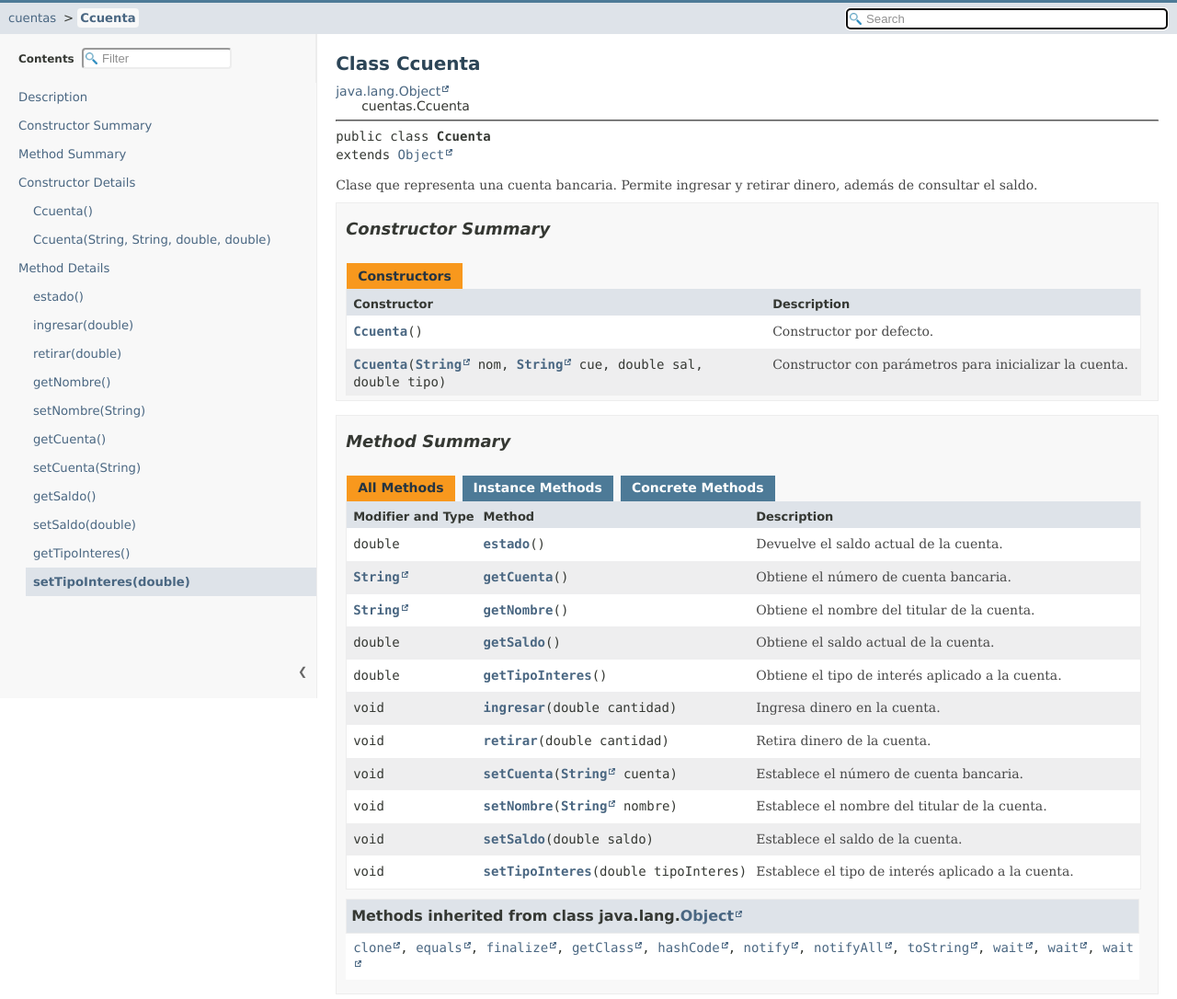
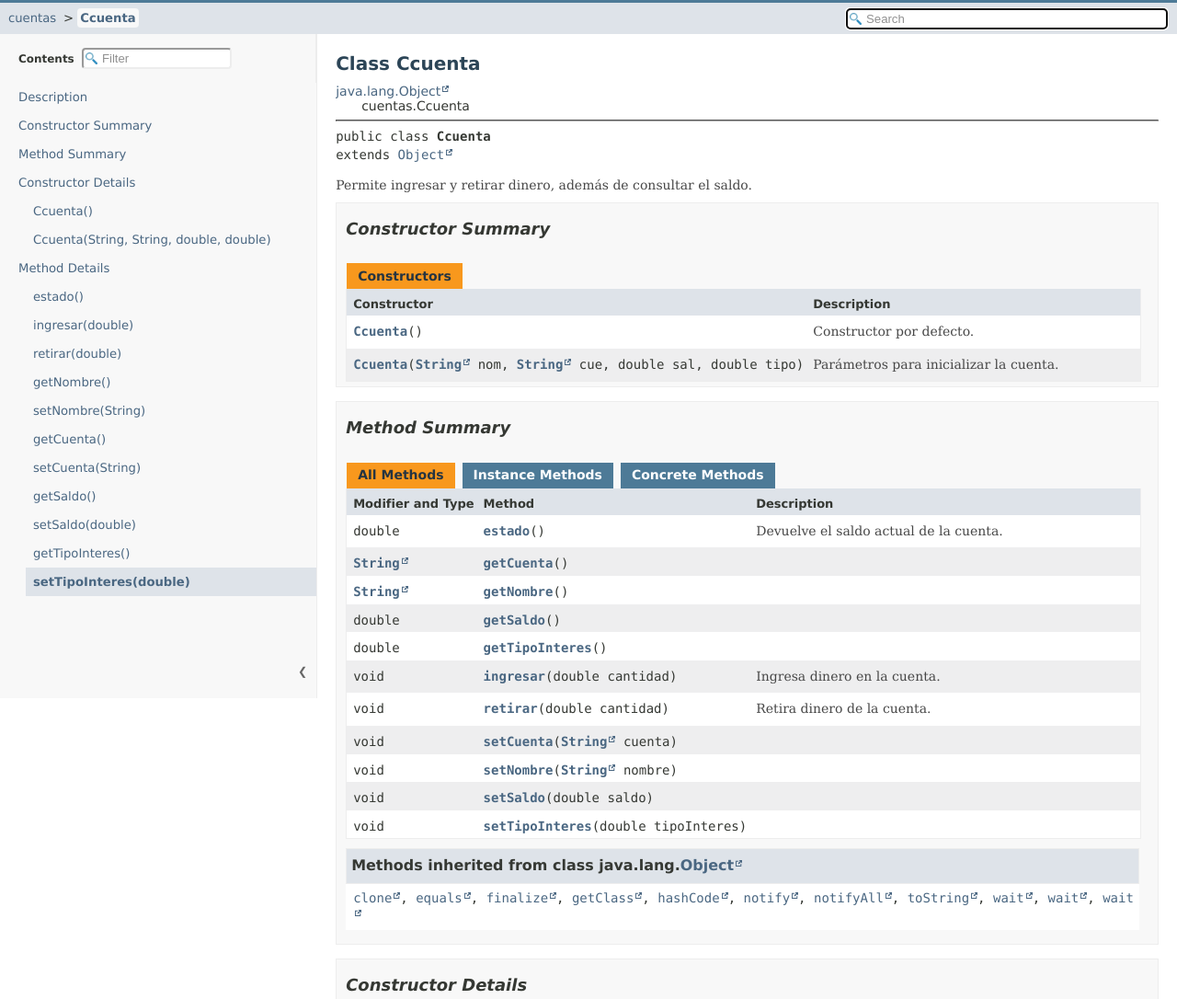
Before and after one commit to alexdan1794/Tema4, a plain HTML site: page cuentas/Ccuenta.html in a window 1280 px wide. Shown: the part 41-1127 px from the top of the page at 92% size. Drawn offline with Linux system fonts and the light colour scheme.

Commit message:
"projecto tema4"

```diff
--- a/cuentas/Ccuenta.html
+++ b/cuentas/Ccuenta.html
@@ -1,7 +1,7 @@
 <!DOCTYPE HTML>
 <html lang="es">
 <head>
-<!-- Generated by javadoc (23) on Sun Feb 16 00:49:11 CET 2025 -->
+<!-- Generated by javadoc (23) on Sun Feb 16 01:00:00 CET 2025 -->
 <title>Ccuenta</title>
 <meta name="viewport" content="width=device-width, initial-scale=1">
 <meta http-equiv="Content-Type" content="text/html; charset=utf-8">
@@ -99,8 +99,7 @@ loadScripts(document, 'script');</script>
 <hr>
 <div class="type-signature"><span class="modifiers">public class </span><span class="element-name type-name-label">Ccuenta</span>
 <span class="extends-implements">extends <a href="https://docs.oracle.com/en/java/javase/23/docs/api/java.base/java/lang/Object.html" title="class or interface in java.lang" class="external-link">Object</a></span></div>
-<div class="block">Clase que representa una cuenta bancaria.
- Permite ingresar y retirar dinero, además de consultar el saldo.</div>
+<div class="block">Permite ingresar y retirar dinero, además de consultar el saldo.</div>
 </div>
 </section>
 <section class="summary">
@@ -122,7 +121,7 @@ loadScripts(document, 'script');</script>
  double&nbsp;sal,
  double&nbsp;tipo)</code></div>
 <div class="col-last odd-row-color">
-<div class="block">Constructor con parámetros para inicializar la cuenta.</div>
+<div class="block">Parámetros para inicializar la cuenta.</div>
 </div>
 </div>
 </section>
@@ -145,24 +144,16 @@ loadScripts(document, 'script');</script>
 </div>
 <div class="col-first odd-row-color method-summary-table method-summary-table-tab2 method-summary-table-tab4"><code><a href="https://docs.oracle.com/en/java/javase/23/docs/api/java.base/java/lang/String.html" title="class or interface in java.lang" class="external-link">String</a></code></div>
 <div class="col-second odd-row-color method-summary-table method-summary-table-tab2 method-summary-table-tab4"><code><a href="#getCuenta()" class="member-name-link">getCuenta</a>()</code></div>
-<div class="col-last odd-row-color method-summary-table method-summary-table-tab2 method-summary-table-tab4">
-<div class="block">Obtiene el número de cuenta bancaria.</div>
-</div>
+<div class="col-last odd-row-color method-summary-table method-summary-table-tab2 method-summary-table-tab4">&nbsp;</div>
 <div class="col-first even-row-color method-summary-table method-summary-table-tab2 method-summary-table-tab4"><code><a href="https://docs.oracle.com/en/java/javase/23/docs/api/java.base/java/lang/String.html" title="class or interface in java.lang" class="external-link">String</a></code></div>
 <div class="col-second even-row-color method-summary-table method-summary-table-tab2 method-summary-table-tab4"><code><a href="#getNombre()" class="member-name-link">getNombre</a>()</code></div>
-<div class="col-last even-row-color method-summary-table method-summary-table-tab2 method-summary-table-tab4">
-<div class="block">Obtiene el nombre del titular de la cuenta.</div>
-</div>
+<div class="col-last even-row-color method-summary-table method-summary-table-tab2 method-summary-table-tab4">&nbsp;</div>
 <div class="col-first odd-row-color method-summary-table method-summary-table-tab2 method-summary-table-tab4"><code>double</code></div>
 <div class="col-second odd-row-color method-summary-table method-summary-table-tab2 method-summary-table-tab4"><code><a href="#getSaldo()" class="member-name-link">getSaldo</a>()</code></div>
-<div class="col-last odd-row-color method-summary-table method-summary-table-tab2 method-summary-table-tab4">
-<div class="block">Obtiene el saldo actual de la cuenta.</div>
-</div>
+<div class="col-last odd-row-color method-summary-table method-summary-table-tab2 method-summary-table-tab4">&nbsp;</div>
 <div class="col-first even-row-color method-summary-table method-summary-table-tab2 method-summary-table-tab4"><code>double</code></div>
 <div class="col-second even-row-color method-summary-table method-summary-table-tab2 method-summary-table-tab4"><code><a href="#getTipoInteres()" class="member-name-link">getTipoInteres</a>()</code></div>
-<div class="col-last even-row-color method-summary-table method-summary-table-tab2 method-summary-table-tab4">
-<div class="block">Obtiene el tipo de interés aplicado a la cuenta.</div>
-</div>
+<div class="col-last even-row-color method-summary-table method-summary-table-tab2 method-summary-table-tab4">&nbsp;</div>
 <div class="col-first odd-row-color method-summary-table method-summary-table-tab2 method-summary-table-tab4"><code>void</code></div>
 <div class="col-second odd-row-color method-summary-table method-summary-table-tab2 method-summary-table-tab4"><code><a href="#ingresar(double)" class="member-name-link">ingresar</a><wbr>(double&nbsp;cantidad)</code></div>
 <div class="col-last odd-row-color method-summary-table method-summary-table-tab2 method-summary-table-tab4">
@@ -175,24 +166,16 @@ loadScripts(document, 'script');</script>
 </div>
 <div class="col-first odd-row-color method-summary-table method-summary-table-tab2 method-summary-table-tab4"><code>void</code></div>
 <div class="col-second odd-row-color method-summary-table method-summary-table-tab2 method-summary-table-tab4"><code><a href="#setCuenta(java.lang.String)" class="member-name-link">setCuenta</a><wbr>(<a href="https://docs.oracle.com/en/java/javase/23/docs/api/java.base/java/lang/String.html" title="class or interface in java.lang" class="external-link">String</a>&nbsp;cuenta)</code></div>
-<div class="col-last odd-row-color method-summary-table method-summary-table-tab2 method-summary-table-tab4">
-<div class="block">Establece el número de cuenta bancaria.</div>
-</div>
+<div class="col-last odd-row-color method-summary-table method-summary-table-tab2 method-summary-table-tab4">&nbsp;</div>
 <div class="col-first even-row-color method-summary-table method-summary-table-tab2 method-summary-table-tab4"><code>void</code></div>
 <div class="col-second even-row-color method-summary-table method-summary-table-tab2 method-summary-table-tab4"><code><a href="#setNombre(java.lang.String)" class="member-name-link">setNombre</a><wbr>(<a href="https://docs.oracle.com/en/java/javase/23/docs/api/java.base/java/lang/String.html" title="class or interface in java.lang" class="external-link">String</a>&nbsp;nombre)</code></div>
-<div class="col-last even-row-color method-summary-table method-summary-table-tab2 method-summary-table-tab4">
-<div class="block">Establece el nombre del titular de la cuenta.</div>
-</div>
+<div class="col-last even-row-color method-summary-table method-summary-table-tab2 method-summary-table-tab4">&nbsp;</div>
 <div class="col-first odd-row-color method-summary-table method-summary-table-tab2 method-summary-table-tab4"><code>void</code></div>
 <div class="col-second odd-row-color method-summary-table method-summary-table-tab2 method-summary-table-tab4"><code><a href="#setSaldo(double)" class="member-name-link">setSaldo</a><wbr>(double&nbsp;saldo)</code></div>
-<div class="col-last odd-row-color method-summary-table method-summary-table-tab2 method-summary-table-tab4">
-<div class="block">Establece el saldo de la cuenta.</div>
-</div>
+<div class="col-last odd-row-color method-summary-table method-summary-table-tab2 method-summary-table-tab4">&nbsp;</div>
 <div class="col-first even-row-color method-summary-table method-summary-table-tab2 method-summary-table-tab4"><code>void</code></div>
 <div class="col-second even-row-color method-summary-table method-summary-table-tab2 method-summary-table-tab4"><code><a href="#setTipoInteres(double)" class="member-name-link">setTipoInteres</a><wbr>(double&nbsp;tipoInteres)</code></div>
-<div class="col-last even-row-color method-summary-table method-summary-table-tab2 method-summary-table-tab4">
-<div class="block">Establece el tipo de interés aplicado a la cuenta.</div>
-</div>
+<div class="col-last even-row-color method-summary-table method-summary-table-tab2 method-summary-table-tab4">&nbsp;</div>
 </div>
 </div>
 </div>
@@ -227,7 +210,7 @@ loadScripts(document, 'script');</script>
  <a href="https://docs.oracle.com/en/java/javase/23/docs/api/java.base/java/lang/String.html" title="class or interface in java.lang" class="external-link">String</a>&nbsp;cue,
  double&nbsp;sal,
  double&nbsp;tipo)</span></div>
-<div class="block">Constructor con parámetros para inicializar la cuenta.</div>
+<div class="block">Parámetros para inicializar la cuenta.</div>
 <dl class="notes">
 <dt>Parameters:</dt>
 <dd><code>nom</code> - Nombre del titular de la cuenta.</dd>
@@ -254,7 +237,6 @@ loadScripts(document, 'script');</script>
 <div class="block">Devuelve el saldo actual de la cuenta.</div>
 <dl class="notes">
 <dt>Returns:</dt>
-<dd>Saldo disponible en la cuenta.</dd>
 </dl>
 </div>
 </section>
@@ -296,10 +278,8 @@ loadScripts(document, 'script');</script>
 <h3>getNombre</h3>
 <div class="horizontal-scroll">
 <div class="member-signature"><span class="modifiers">public</span>&nbsp;<span class="return-type"><a href="https://docs.oracle.com/en/java/javase/23/docs/api/java.base/java/lang/String.html" title="class or interface in java.lang" class="external-link">String</a></span>&nbsp;<span class="element-name">getNombre</span>()</div>
-<div class="block">Obtiene el nombre del titular de la cuenta.</div>
 <dl class="notes">
 <dt>Returns:</dt>
-<dd>Nombre del titular.</dd>
 </dl>
 </div>
 </section>
@@ -309,10 +289,9 @@ loadScripts(document, 'script');</script>
 <h3>setNombre</h3>
 <div class="horizontal-scroll">
 <div class="member-signature"><span class="modifiers">public</span>&nbsp;<span class="return-type">void</span>&nbsp;<span class="element-name">setNombre</span><wbr><span class="parameters">(<a href="https://docs.oracle.com/en/java/javase/23/docs/api/java.base/java/lang/String.html" title="class or interface in java.lang" class="external-link">String</a>&nbsp;nombre)</span></div>
-<div class="block">Establece el nombre del titular de la cuenta.</div>
 <dl class="notes">
 <dt>Parameters:</dt>
-<dd><code>nombre</code> - Nombre del titular.</dd>
+<dd><code>nombre</code> - </dd>
 </dl>
 </div>
 </section>
@@ -322,10 +301,8 @@ loadScripts(document, 'script');</script>
 <h3>getCuenta</h3>
 <div class="horizontal-scroll">
 <div class="member-signature"><span class="modifiers">public</span>&nbsp;<span class="return-type"><a href="https://docs.oracle.com/en/java/javase/23/docs/api/java.base/java/lang/String.html" title="class or interface in java.lang" class="external-link">String</a></span>&nbsp;<span class="element-name">getCuenta</span>()</div>
-<div class="block">Obtiene el número de cuenta bancaria.</div>
 <dl class="notes">
 <dt>Returns:</dt>
-<dd>Número de cuenta.</dd>
 </dl>
 </div>
 </section>
@@ -335,10 +312,9 @@ loadScripts(document, 'script');</script>
 <h3>setCuenta</h3>
 <div class="horizontal-scroll">
 <div class="member-signature"><span class="modifiers">public</span>&nbsp;<span class="return-type">void</span>&nbsp;<span class="element-name">setCuenta</span><wbr><span class="parameters">(<a href="https://docs.oracle.com/en/java/javase/23/docs/api/java.base/java/lang/String.html" title="class or interface in java.lang" class="external-link">String</a>&nbsp;cuenta)</span></div>
-<div class="block">Establece el número de cuenta bancaria.</div>
 <dl class="notes">
 <dt>Parameters:</dt>
-<dd><code>cuenta</code> - Número de cuenta.</dd>
+<dd><code>cuenta</code> - </dd>
 </dl>
 </div>
 </section>
@@ -348,10 +324,8 @@ loadScripts(document, 'script');</script>
 <h3>getSaldo</h3>
 <div class="horizontal-scroll">
 <div class="member-signature"><span class="modifiers">public</span>&nbsp;<span class="return-type">double</span>&nbsp;<span class="element-name">getSaldo</span>()</div>
-<div class="block">Obtiene el saldo actual de la cuenta.</div>
 <dl class="notes">
 <dt>Returns:</dt>
-<dd>Saldo de la cuenta.</dd>
 </dl>
 </div>
 </section>
@@ -361,10 +335,9 @@ loadScripts(document, 'script');</script>
 <h3>setSaldo</h3>
 <div class="horizontal-scroll">
 <div class="member-signature"><span class="modifiers">public</span>&nbsp;<span class="return-type">void</span>&nbsp;<span class="element-name">setSaldo</span><wbr><span class="parameters">(double&nbsp;saldo)</span></div>
-<div class="block">Establece el saldo de la cuenta.</div>
 <dl class="notes">
 <dt>Parameters:</dt>
-<dd><code>saldo</code> - Nuevo saldo de la cuenta.</dd>
+<dd><code>saldo</code> - </dd>
 </dl>
 </div>
 </section>
@@ -374,10 +347,8 @@ loadScripts(document, 'script');</script>
 <h3>getTipoInteres</h3>
 <div class="horizontal-scroll">
 <div class="member-signature"><span class="modifiers">public</span>&nbsp;<span class="return-type">double</span>&nbsp;<span class="element-name">getTipoInteres</span>()</div>
-<div class="block">Obtiene el tipo de interés aplicado a la cuenta.</div>
 <dl class="notes">
 <dt>Returns:</dt>
-<dd>Tipo de interés.</dd>
 </dl>
 </div>
 </section>
@@ -387,10 +358,9 @@ loadScripts(document, 'script');</script>
 <h3>setTipoInteres</h3>
 <div class="horizontal-scroll">
 <div class="member-signature"><span class="modifiers">public</span>&nbsp;<span class="return-type">void</span>&nbsp;<span class="element-name">setTipoInteres</span><wbr><span class="parameters">(double&nbsp;tipoInteres)</span></div>
-<div class="block">Establece el tipo de interés aplicado a la cuenta.</div>
 <dl class="notes">
 <dt>Parameters:</dt>
-<dd><code>tipoInteres</code> - Nuevo tipo de interés.</dd>
+<dd><code>tipoInteres</code> - </dd>
 </dl>
 </div>
 </section>
```
Also changed, not shown: allclasses-index.html (+2 -2 lines), allpackages-index.html (+1 -1 lines), cuentas/Main.html (+1 -1 lines), cuentas/package-summary.html (+2 -2 lines), cuentas/package-tree.html (+1 -1 lines), help-doc.html (+1 -1 lines), index-files/index-1.html (+3 -3 lines), index-files/index-2.html (+1 -1 lines), index-files/index-3.html (+5 -13 lines), index-files/index-4.html (+1 -1 lines), index-files/index-5.html (+1 -1 lines), index-files/index-6.html (+1 -1 lines), index-files/index-7.html (+1 -1 lines), index-files/index-8.html (+5 -13 lines), 3 more files.
